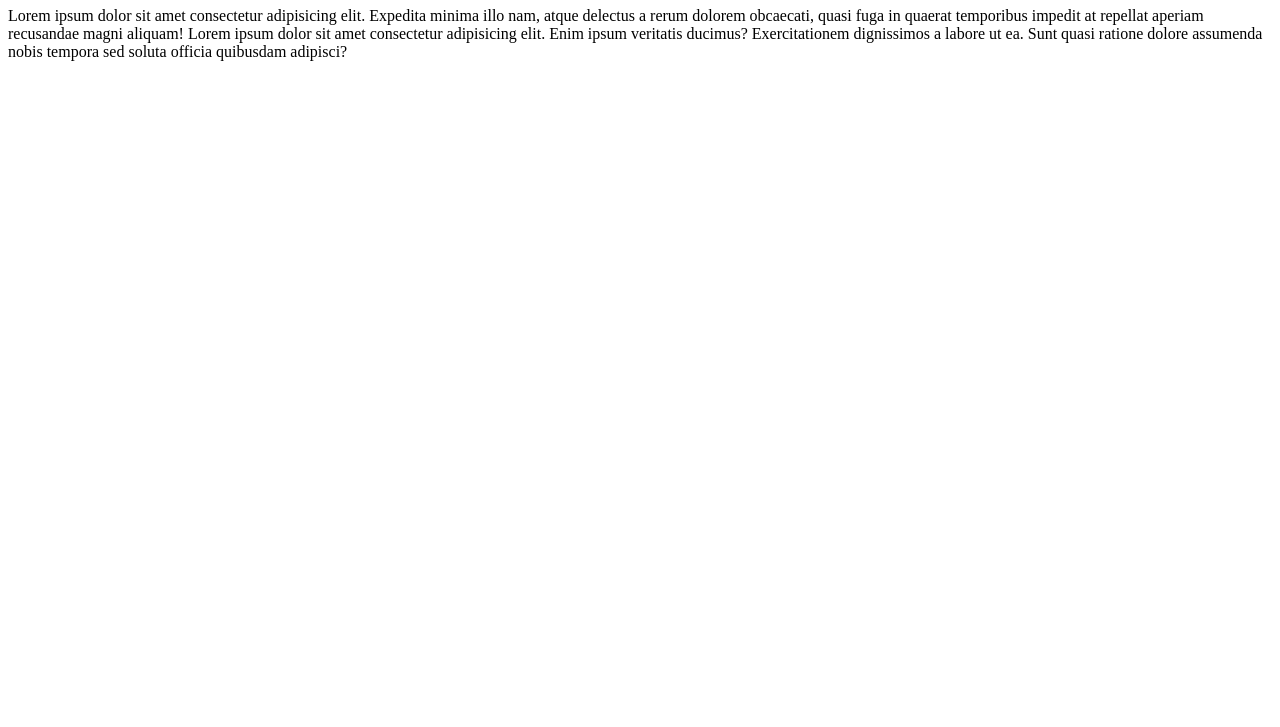
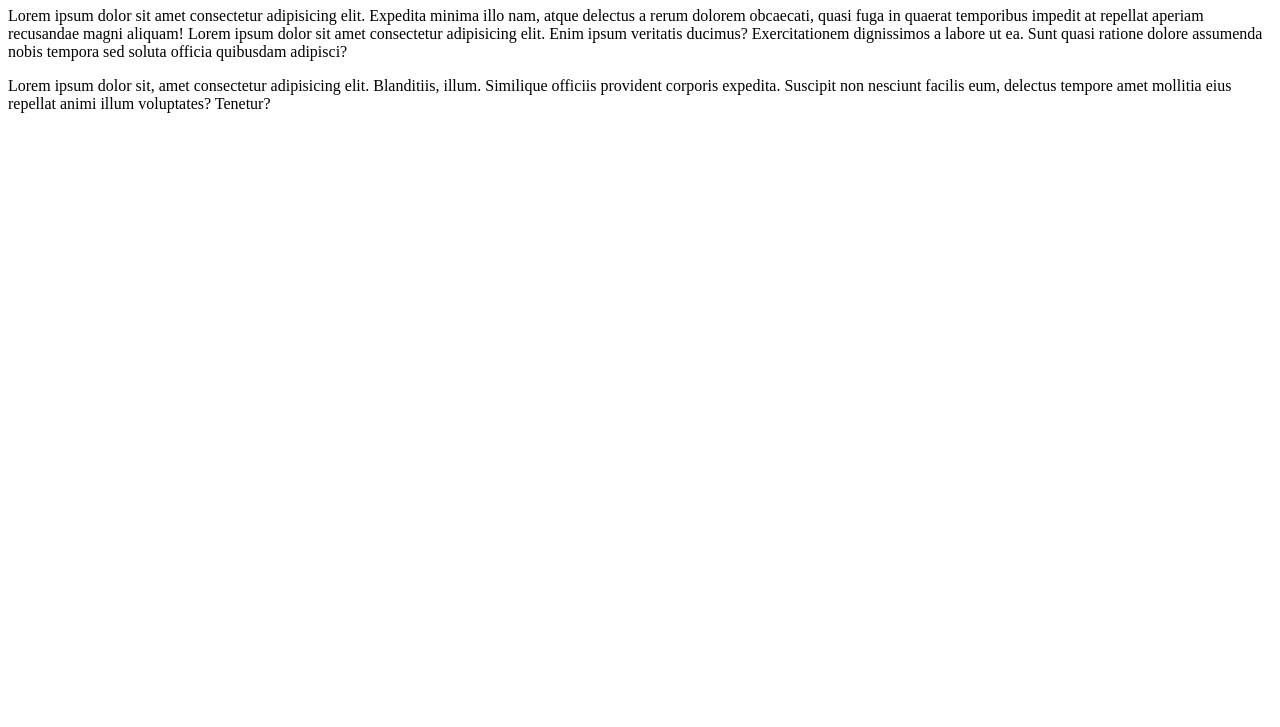
Before and after one commit to stalloneferreira/Ola-Mundo, a plain HTML site: page site-exemplo/index.html in a window 1280 px wide. Shown: the part 73-800 px from the top of the page. Drawn offline with Linux system fonts and the light colour scheme.

Commit message:
criacão de mais paragrafo

```diff
--- a/site-exemplo/index.html
+++ b/site-exemplo/index.html
@@ -13,5 +13,6 @@
       temporibus impedit at repellat aperiam recusandae magni aliquam!
       Lorem ipsum dolor sit amet consectetur adipisicing elit. Enim ipsum veritatis ducimus? Exercitationem dignissimos a labore ut ea. Sunt quasi ratione dolore assumenda nobis tempora sed soluta officia quibusdam adipisci?
     </p>
+    <p>Lorem ipsum dolor sit, amet consectetur adipisicing elit. Blanditiis, illum. Similique officiis provident corporis expedita. Suscipit non nesciunt facilis eum, delectus tempore amet mollitia eius repellat animi illum voluptates? Tenetur?</p>
   </body>
 </html>
```
